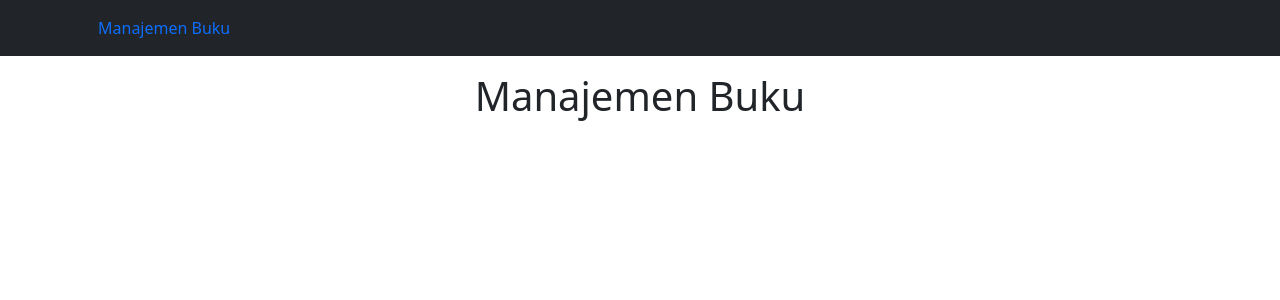
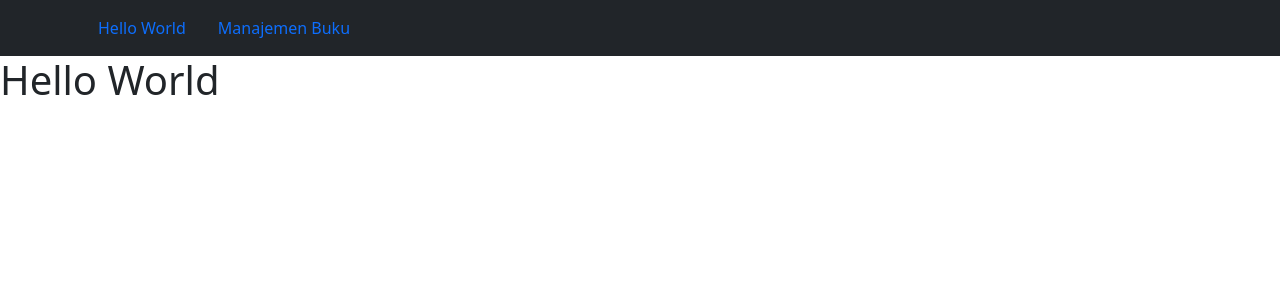
Before and after one commit to noaditya10/master-zoom-react, a React (Create React App) app: page /hello in a window 1280 px wide. Shown: the top 300 px of the page. Built offline with nearby package versions, Linux system fonts and the light colour scheme.

Commit message:
memasang react-router-dom

```diff
--- a/package.json
+++ b/package.json
@@ -9,6 +9,7 @@
     "bootstrap": "^5.1.0",
     "react": "^17.0.2",
     "react-dom": "^17.0.2",
+    "react-router-dom": "^5.2.0",
     "react-scripts": "4.0.3",
     "web-vitals": "^1.0.1"
   },
--- a/src/App.js
+++ b/src/App.js
@@ -2,12 +2,25 @@ import logo from "./logo.svg";
 import "./App.css";
 import ManajemenBuku from "./components/ManajemenBuku";
 import Navbar from "./components/Navbar";
+import { BrowserRouter as Router, Route, Switch } from "react-router-dom";
+import Hello from "./components/Hello";
 
 function App() {
   return (
     <div>
-      <Navbar />
-      <ManajemenBuku />
+      <Router>
+        <Navbar />
+
+        <Switch>
+          <Route path="/hello">
+            <Hello />
+          </Route>
+
+          <Route path="/manajemen-buku">
+            <ManajemenBuku />
+          </Route>
+        </Switch>
+      </Router>
     </div>
   );
 }
--- /dev/null
+++ b/src/components/Hello.jsx
@@ -0,0 +1,10 @@
+import React from "react";
+
+function Hello() {
+  return (
+    <div>
+      <h1>Hello World</h1>
+    </div>
+  );
+}
+export default Hello;
--- a/src/components/Navbar.jsx
+++ b/src/components/Navbar.jsx
@@ -1,4 +1,5 @@
 import React from "react";
+import { Link } from "react-router-dom";
 
 function Navbar() {
   return (
@@ -7,9 +8,14 @@ function Navbar() {
         <div className="container">
           <ul className="nav">
             <li>
-              <a href="/manajemen-buku" className="nav-link">
+              <Link to="/hello" className="nav-link">
+                Hello World
+              </Link>
+            </li>
+            <li>
+              <Link to="/manajemen-buku" className="nav-link">
                 Manajemen Buku
-              </a>
+              </Link>
             </li>
           </ul>
         </div>
```
Also changed, not shown: 1 other file (tests, documents, lock files or other folders).
